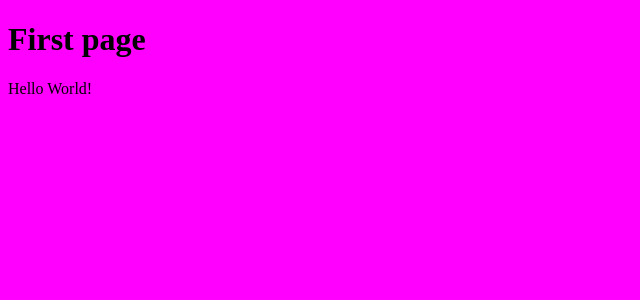
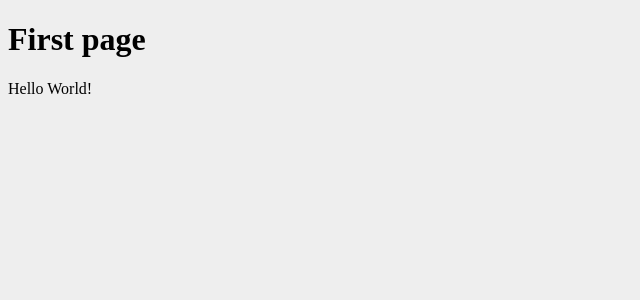
Before and after one commit to Xillicis/gb-asm-tutorial, a Jekyll site: the page built from _pages/index.md, in a window 1280 px wide. Shown: the top 300 px of the page, without its empty margins (0-640 px from the left). Built offline with Jekyll 4.4.1, drawn with Linux system fonts in a browser that asks for light colours; our own code applies the rules of GitHub Pages for plain Markdown files.

Commit message:
Remove test magenta
OH GOD MY EYES WHY DID I DO THIS

```diff
--- a/css/default.sass
+++ b/css/default.sass
@@ -2,4 +2,4 @@
 ---
 
 html
-	background-color: magenta
+	background-color: #eee
```
